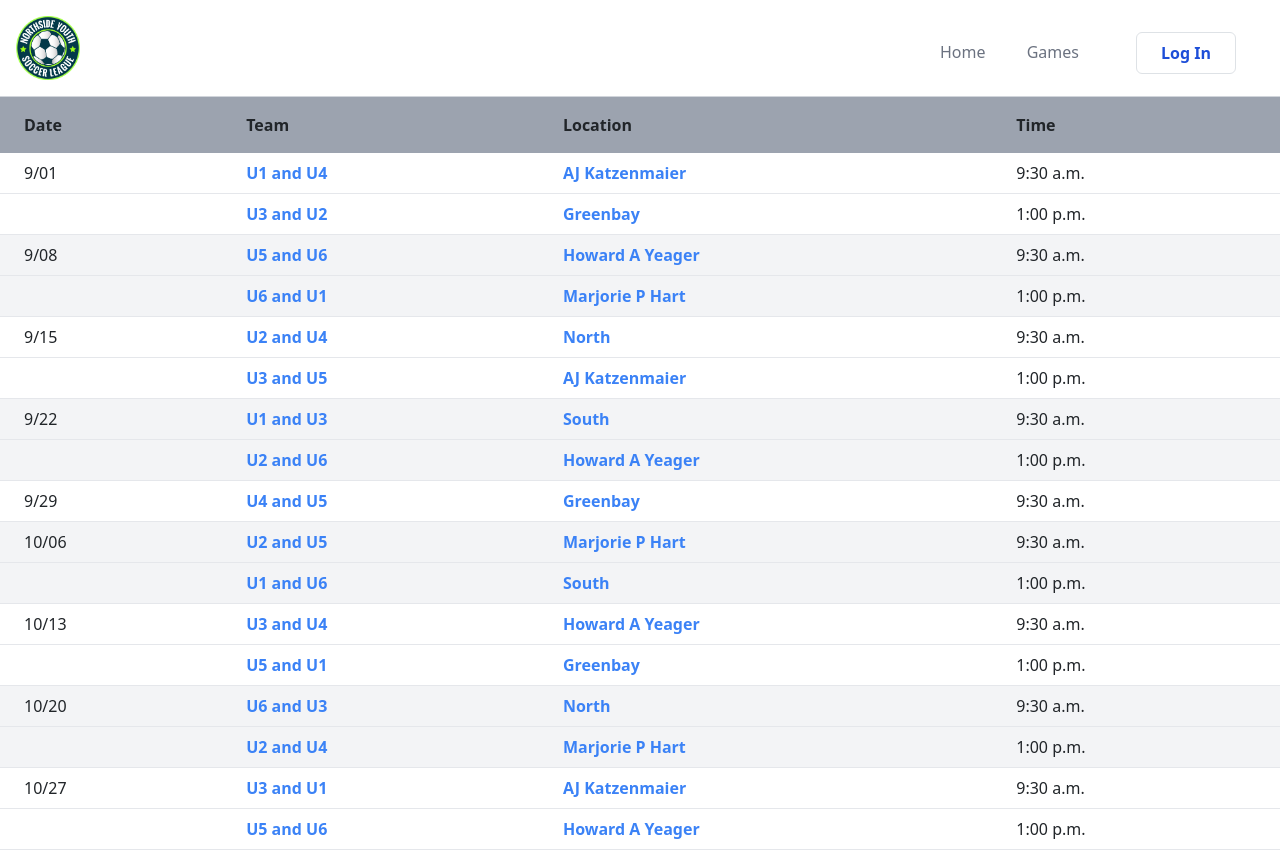
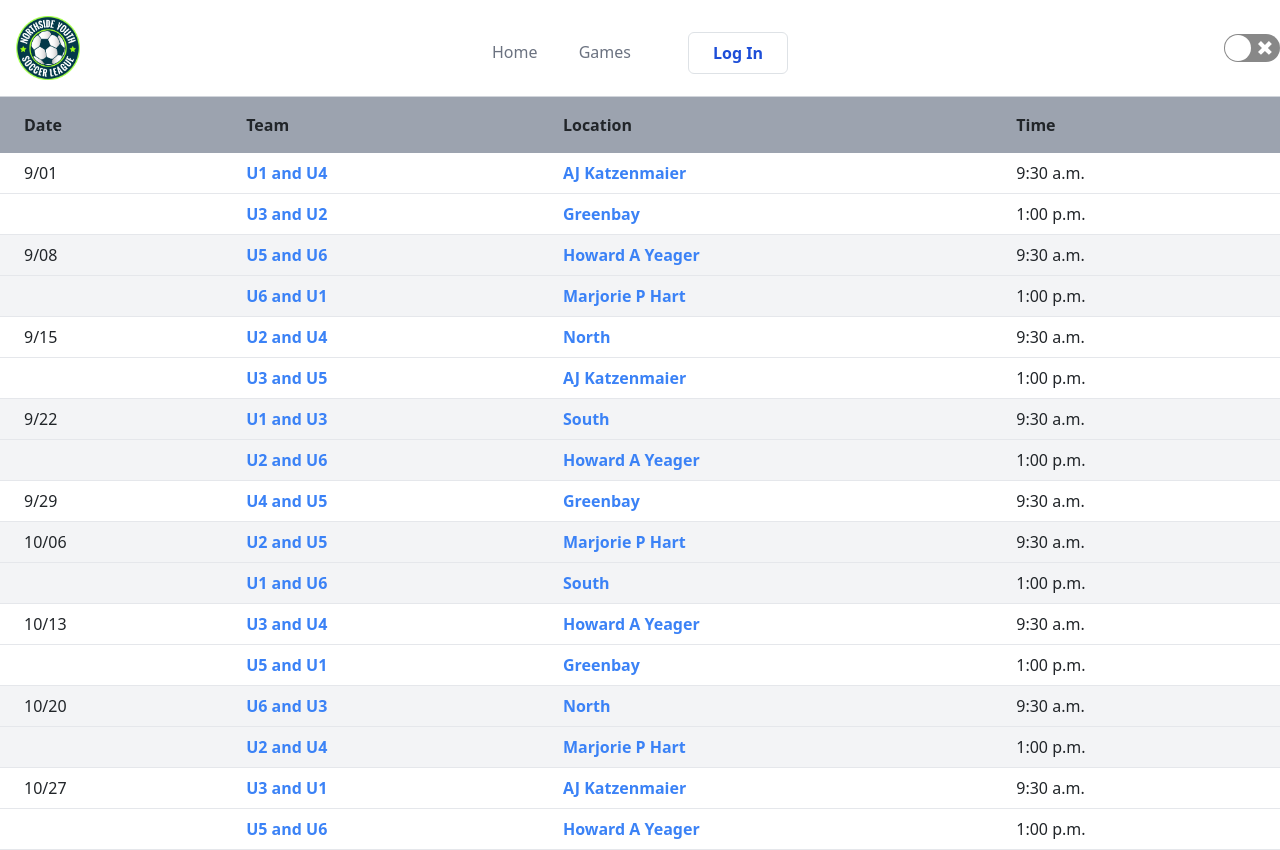
Before and after one commit to AndreusSH/soccerleague, a React (Create React App) app: page /games in a window 1280 px wide. Built offline with nearby package versions, Linux system fonts and the light colour scheme; no server answers.

Commit message:
Toggle button using react-switch library

```diff
--- a/src/components/Navbar.js
+++ b/src/components/Navbar.js
@@ -2,6 +2,7 @@ import "../index.css";
 import Logo from "./Logo";
 import Nav from "./Nav";
 import Button from "./Button";
+import ReactSwitch from "react-switch";
 
 
 function Navbar() {
@@ -10,7 +11,10 @@ function Navbar() {
   return (
    <header className="bg-white sticky top-0 z-[20] mx-auto flex flex-wrap w-full items-center text-white justify-between lg:border-b  border-gray-300">
     <Logo/>
+
     <Nav/>
+    <ReactSwitch/>
+
    </header>
 
   );
```
